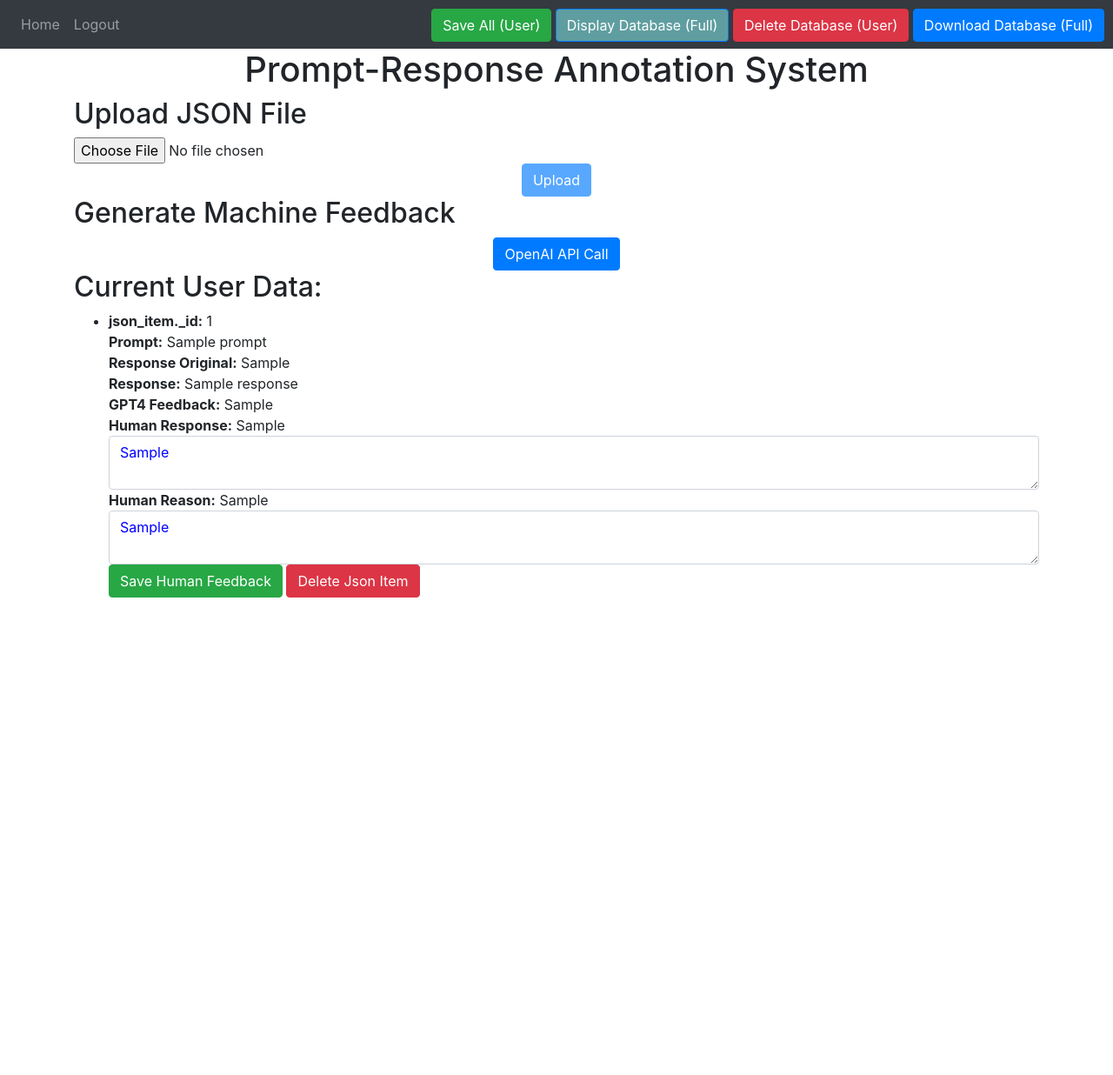
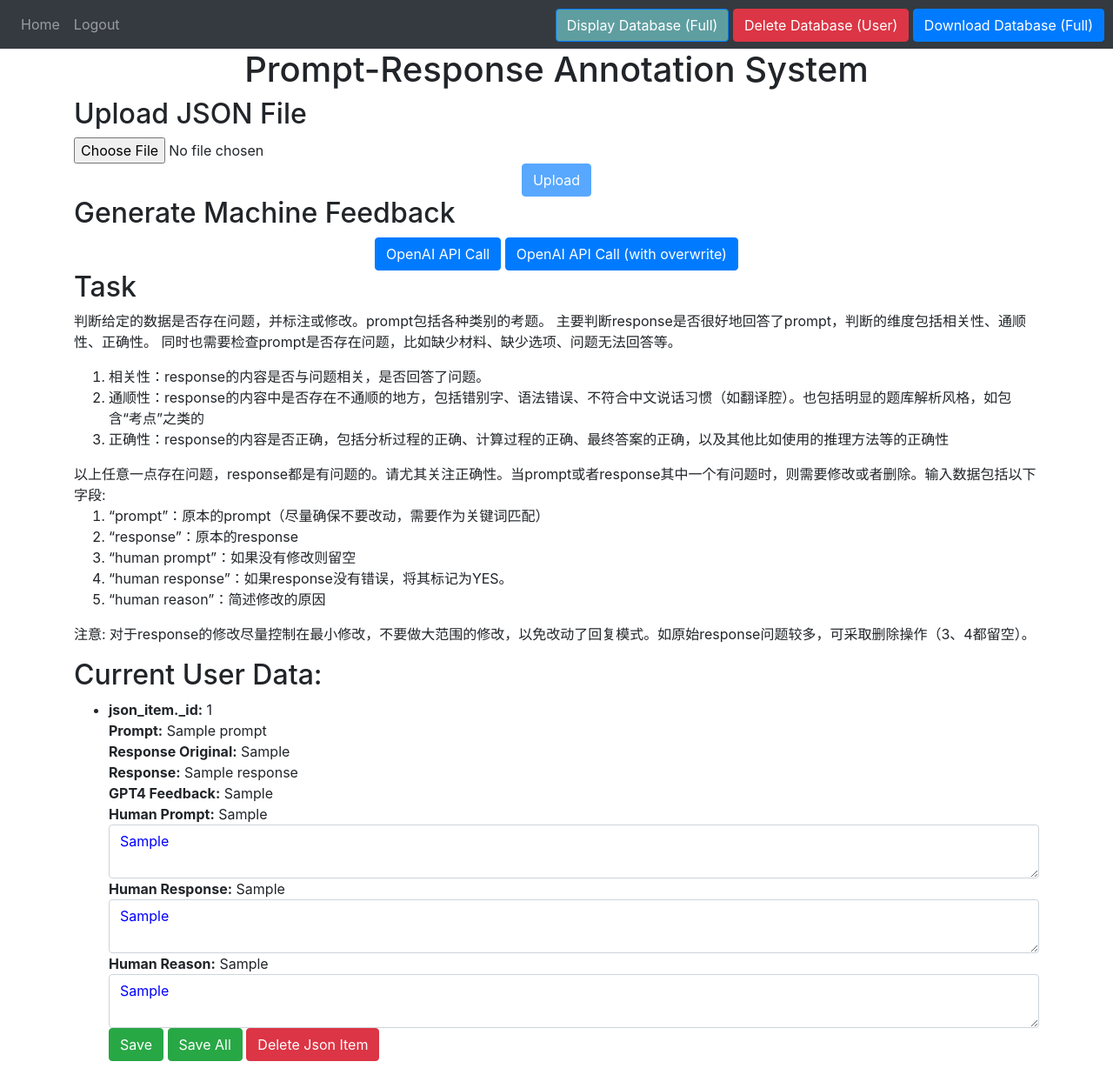
Before and after one commit to riddickzhou/openai_api_work, a Flask app: page / in a window 1280 px wide. Shown: the whole page at 87% size. Before the commit the page ends 687 px from the top, so only its background shows below. Run offline with Flask 3, Linux system fonts and the light colour scheme; a user stored in the database is signed in; a database or web service that is not in the repository returns one stand-in record (values such as "Sample title"); some libraries are stand-ins or nearby versions.

Commit message:
add 1.generate machine feedback with overwrite 2.save all Human Feedback button 3.Display task description

```diff
--- a/website/models.py
+++ b/website/models.py
@@ -7,17 +7,19 @@ class User(UserMixin):
         self.email = user_data['email']
         self.password = user_data['password']
         self.first_name = user_data['first_name']
+        self.is_admin = user_data.get('is_admin', False)
+        self.is_approved = user_data.get('is_approved', False)
 
 
 class PromptResponse:
     def __init__(self, prompt, response, original_response=None, machine_feedback=None,
-                 human_check=None, human_response=None, human_reason=None,
+                 human_check=None, human_prompt=None, human_response=None, human_reason=None,
                  user_id=None, _id=None, source=None, created_at=None, **kwargs):
         self.prompt = prompt
         self.response = response
         self.original_response = original_response
         self.machine_feedback = machine_feedback
-        self.human_check = human_check
+        self.human_prompt = human_prompt
         self.human_response = human_response
         self.human_reason = human_reason
         self.user_id = user_id
--- a/website/templates/home.html
+++ b/website/templates/home.html
@@ -45,7 +45,34 @@
 <div align="center">
     <!-- Add the "Generate Machine Feedback" button beside the "Upload" button -->
     <button id="generateMachineFeedbackButton" class="btn btn-primary">OpenAI API Call</button>
+    <button id="generateMachineFeedback2Button" class="btn btn-primary">OpenAI API Call (with overwrite)</button>
 </div>
+
+<!-- Added paragraph -->
+<h2>Task</h2>
+<p style="line-height: 1.5;">
+    判断给定的数据是否存在问题，并标注或修改。prompt包括各种类别的考题。
+    主要判断response是否很好地回答了prompt，判断的维度包括相关性、通顺性、正确性。
+    同时也需要检查prompt是否存在问题，比如缺少材料、缺少选项、问题无法回答等。
+<ol style="line-height: 1.5;">
+    <li> 相关性：response的内容是否与问题相关，是否回答了问题。</li>
+    <li>
+        通顺性：response的内容中是否存在不通顺的地方，包括错别字、语法错误、不符合中文说话习惯（如翻译腔）。也包括明显的题库解析风格，如包含“考点”之类的
+    </li>
+    <li>
+        正确性：response的内容是否正确，包括分析过程的正确、计算过程的正确、最终答案的正确，以及其他比如使用的推理方法等的正确性
+    </li>
+</ol>
+以上任意一点存在问题，response都是有问题的。请尤其关注正确性。当prompt或者response其中一个有问题时，则需要修改或者删除。输入数据包括以下字段:
+<ol style="line-height: 1.5;">
+    <li>“prompt”：原本的prompt（尽量确保不要改动，需要作为关键词匹配）</li>
+    <li>“response”：原本的response</li>
+    <li>“human prompt”：如果没有修改则留空</li>
+    <li>“human response”：如果response没有错误，将其标记为YES。</li>
+    <li>“human reason”：简述修改的原因</li>
+</ol>
+注意: 对于response的修改尽量控制在最小修改，不要做大范围的修改，以免改动了回复模式。如原始response问题较多，可采取删除操作（3、4都留空）。
+<p></p>
 
 
 <!-- Display JsonItem data -->
@@ -59,13 +86,17 @@
         <strong>Response:</strong> {{ json_item.response }}<br>
         <strong>GPT4 Feedback:</strong> {{ json_item.machine_feedback }}<br>
         <div class="human_feedback-container">
+            <strong>Human Prompt:</strong> {{ json_item.human_prompt }}<br>
+            <textarea id="human_prompt{{json_item._id}}" class="human_prompt-editable form-control"
+                      style="color: blue;">{{ json_item.human_prompt }}</textarea>
             <strong>Human Response:</strong> {{ json_item.human_response }}<br>
             <textarea id="human_response{{json_item._id}}" class="human_response-editable form-control"
                       style="color: blue;">{{ json_item.human_response }}</textarea>
             <strong>Human Reason:</strong> {{ json_item.human_reason }}<br>
             <textarea id="human_reason{{json_item._id}}" class="human_reason-editable form-control"
                       style="color: blue;">{{ json_item.human_reason }}</textarea>
-            <button class="save-button btn btn-success">Save Human Feedback</button>
+            <button class="save-button btn btn-success">Save </button>
+            <button class="save-all-button btn btn-success">Save All</button>
             <button class="delete-button btn btn-danger">Delete Json Item</button>
         </div>
     </li>
@@ -96,15 +127,81 @@
         const human_feedbackContainers = document.querySelectorAll('.human_feedback-container');
 
         human_feedbackContainers.forEach(container => {
+            const textareaHumanPrompt = container.querySelector('.human_prompt-editable');
             const textareaHumanResponse = container.querySelector('.human_response-editable');
             const textareaHumanReason = container.querySelector('.human_reason-editable');
             const saveButton = container.querySelector('.save-button');
+            const saveAllButton = container.querySelector('.save-all-button');
             const deleteButton = container.querySelector('.delete-button');
+
+            saveAllButton.addEventListener('click', function () {
+                const humanPrompt = document.querySelectorAll('.human_prompt-editable');
+                const humanResponses = document.querySelectorAll('.human_response-editable');
+                const humanReasons = document.querySelectorAll('.human_reason-editable');
+
+                let updates = [];
+                humanPrompt.forEach(textarea => {
+                    const jsonItemId = textarea.id.split('human_prompt')[1];
+                    const editedValue = textarea.value;
+                    updates.push({
+                        json_item_id: jsonItemId,
+                        field: 'human_prompt',
+                        edited_value: editedValue
+                    });
+                });
+                humanResponses.forEach(textarea => {
+                    const jsonItemId = textarea.id.split('human_response')[1];
+                    const editedValue = textarea.value;
+                    updates.push({
+                        json_item_id: jsonItemId,
+                        field: 'human_response',
+                        edited_value: editedValue
+                    });
+                });
+                humanReasons.forEach(textarea => {
+                    const jsonItemId = textarea.id.split('human_reason')[1];
+                    const editedValue = textarea.value;
+                    updates.push({
+                        json_item_id: jsonItemId,
+                        field: 'human_reason',
+                        edited_value: editedValue
+                    });
+                });
+
+
+                fetch('/save_all_json_items', {
+                    method: 'POST',
+                    body: JSON.stringify({
+                        updates: updates
+                    }),
+                    headers: {
+                        'Content-Type': 'application/json',
+                    },
+                })
+                    // .then(response => response.json())
+                    .then(response => response.text())  // <-- Change here to get the raw text response
+                    .then(text => {
+                        return JSON.parse(text);  // Then try to parse it as JSON
+                    })
+                    .then(data => {
+                        if (data.success) {
+                            alert('All human feedbacks are saved successfully.');
+                            // Refresh the page
+                            window.location.reload();
+                        } else {
+                            alert('Failed to save feedback.');
+                        }
+                    })
+                    .catch(error => {
+                        console.error('Error:', error);
+                    });
+            });
 
             // Save changes when the Save button is clicked
             saveButton.addEventListener('click', function () {
                 // Get the JSON item ID and edited human_feedback text
                 const jsonItemId = textareaHumanResponse.id.split('human_response')[1]
+                const editedHumanPrompt = textareaHumanPrompt.value;
                 const editedHumanResponse = textareaHumanResponse.value;
                 const editedHumanReason = textareaHumanReason.value;
                 console.log("textareaHumanResponse.id:", textareaHumanResponse.id);
@@ -115,6 +212,7 @@
                     method: 'POST',
                     body: JSON.stringify({
                             json_item_id: jsonItemId,
+                            edited_human_prompt: editedHumanPrompt,
                             edited_human_response: editedHumanResponse,
                             edited_human_reason: editedHumanReason
                         },
@@ -171,47 +269,6 @@
                         console.error('Error:', error);
                     });
             });
-        });
-
-
-        // Handle the "Save All" button click event
-        const saveAllButton = document.getElementById('saveAllButton');
-        saveAllButton.addEventListener('click', function () {
-            const updates = [];
-
-            const humanResponses = document.querySelectorAll('.human_response-editable');
-            const humanReasons = document.querySelectorAll('.human_reason-editable');
-
-            humanResponses.forEach(textarea => {
-                const jsonItemId = textarea.id.split('human_response')[1];
-                const editedValue = textarea.value;
-                updates.push({json_item_id: jsonItemId, field: 'human_response', edited_value: editedValue});
-            });
-
-            humanReasons.forEach(textarea => {
-                const jsonItemId = textarea.id.split('human_reason')[1];
-                const editedValue = textarea.value;
-                updates.push({json_item_id: jsonItemId, field: 'human_reason', edited_value: editedValue});
-            });
-
-            fetch('/save_all_json_items', {
-                method: 'POST',
-                body: JSON.stringify({updates: updates}),
-                headers: {
-                    'Content-Type': 'application/json',
-                },
-            })
-                .then(response => response.json())
-                .then(data => {
-                    if (data.success) {
-                        alert('All feedback saved successfully.');
-                    } else {
-                        alert('Failed to save feedback.');
-                    }
-                })
-                .catch(error => {
-                    console.error('Error:', error);
-                });
         });
 
         // Get references to the "Delete All Items" button
@@ -287,6 +344,47 @@
             }
         });
 
+        // Add an event listener to the "Generate Machine Feedback" button
+        const generateMachineFeedback2Button = document.getElementById('generateMachineFeedback2Button');
+        generateMachineFeedback2Button.addEventListener('click', function () {
+            // Display a confirmation dialog using the built-in JavaScript confirm() function
+            // const confirmed = confirm('Are you sure you want to generate machine feedback? This will overwrite all existing machine feedback.');
+            const confirmed = confirm('Are you sure you want to generate machine feedback? This WILL overwrite existing machine feedback.');
+
+            // Check if the user confirmed the action
+            if (confirmed) {
+                // Display the processing modal before starting the operation
+                showProcessingModal();
+
+                // Send a request to the server to generate machine feedback
+                fetch('/gpt/generate_machine_feedback2', {
+                    method: 'POST',
+                })
+                    .then(response => response.json())
+                    .then(data => {
+                        // Hide the processing modal when the request is complete
+                        hideProcessingModal();
+                        if (data.success) {
+                            // Refresh the page to reflect the generated machine feedback
+                            window.location.reload();
+                            // Handle the success case, such as displaying or using the generated machine feedback
+                            alert('Machine feedback generated successfully.');
+                        } else {
+                            // Handle the error case
+                            alert('Failed to generate machine feedback.');
+                        }
+                    })
+                    .catch(error => {
+                        // Hide the processing modal on error
+                        hideProcessingModal();
+                        console.error('Error:', error);
+                    });
+            } else {
+                // If the user canceled, simply refresh the page
+                window.location.reload();
+            }
+        });
+
         // Function to show the processing modal
         function showProcessingModal() {
             const modal = document.getElementById('processingModal');
@@ -306,7 +404,6 @@
 
 <div style="position: absolute; top: 10px; right: 10px;">
     <!-- Button to Save all items -->
-    <button id="saveAllButton" class="btn btn-success">Save All (User)</button>
     <!-- Button to display all items -->
     <a href="{{ url_for('views.display_database') }}" class="btn btn-primary" style="background-color: cadetblue;">Display
         Database (Full)</a>
--- a/website/views.py
+++ b/website/views.py
@@ -1,4 +1,4 @@
-from flask import Blueprint, Response, render_template, request, flash, redirect, jsonify, make_response
+from flask import Blueprint, Response, render_template, request, flash, redirect, jsonify, make_response, abort
 from . import mongo
 from flask_login import login_required, current_user
 import json
@@ -7,6 +7,8 @@ from bson import json_util
 from collections import defaultdict
 import uuid
 from datetime import datetime
+from bson import ObjectId  # Added ObjectId for converting string to ObjectId for MongoDB
+
 
 views = Blueprint('views', __name__)
 
@@ -21,8 +23,9 @@ def home():
         prompt_response = PromptResponse(
             prompt=item['prompt'],
             response=item['response'],
-            original_response=item['original_response'],
+            original_response=item.get('original_response', ''),
             machine_feedback=item.get('machine_feedback', ''),
+            human_prompt=item.get('human_prompt', ''),
             human_response=item.get('human_response', ''),
             human_reason=item.get('human_reason', ''),
             user_id=item.get('user_id', ''),
@@ -131,22 +134,15 @@ def save_json_item():
     try:
         data = request.get_json()  # Retrieve JSON data from the request body
         json_item_id = data.get('json_item_id')
+        edited_human_prompt = data.get('edited_human_prompt')
         edited_human_response = data.get('edited_human_response')
         edited_human_reason = data.get('edited_human_reason')
 
-        # print('data:', data)
-        # print('edited_human_response:', edited_human_response)
-        # print('edited_human_reason:', edited_human_reason)
-        #
-        # print('json_item_id:', json_item_id)
-
         update_document = {}
 
-        if edited_human_response !='':
-            update_document['human_response'] = edited_human_response
-
-        if edited_human_reason !='':
-            update_document['human_reason'] = edited_human_reason
+        update_document['human_prompt'] = edited_human_prompt
+        update_document['human_response'] = edited_human_response
+        update_document['human_reason'] = edited_human_reason
 
         # Update the JSON item in the MongoDB collection
         mongo.db.prompt_responses.update_one(
@@ -166,19 +162,18 @@ def save_all_json_items():
     try:
         data = request.get_json()  # Retrieve JSON data from the request body
         updates = data.get('updates', [])
+        print(updates)
 
         for update in updates:
             json_item_id = update.get('json_item_id')
             field = update.get('field')
             edited_value = update.get('edited_value')
+            update_document = {field: edited_value}
 
-            if field and edited_value.strip() != '':
-                update_document = {field: edited_value}
-
-                # Update the specific JSON item in the MongoDB collection
-                mongo.db.prompt_responses.update_one(
-                    {'_id': json_item_id, 'user_id': current_user.id},
-                    {'$set': update_document}
+            # Update the specific JSON item in the MongoDB collection
+            mongo.db.prompt_responses.update_one(
+                {'_id': json_item_id, 'user_id': current_user.id},
+                {'$set': update_document}
                 )
 
         return jsonify(success=True, message='All Changes saved')
@@ -228,3 +223,32 @@ def display_database():
     json_items = mongo.db.prompt_responses.find()
     data = [item for item in json_items]
     return render_template('display_database.html', data=data)
+
+
+
+@views.route('/newpage')
+@login_required
+def newpage():
+    return render_template('newpage.html')
+
+
+@views.route('/admin/approve_users', methods=['GET', 'POST'])
+@login_required
+def approve_users():
+    if not current_user.is_admin:
+        abort(403)  # Forbidden
+
+    if request.method == 'POST':
+        user_id = request.form.get('user_id')
+        user_data = mongo.db.users.find_one({'_id': ObjectId(user_id)})
+        if user_data:
+            mongo.db.users.update_one({'_id': ObjectId(user_id)}, {'$set': {'is_approved': True}})
+
+    unapproved_users = mongo.db.users.find({'is_approved': False})
+    return render_template('admin/approve_users.html', unapproved_users=unapproved_users)
+
+
+# @views.before_request
+# def check_approved():
+#     if not current_user.is_anonymous and not current_user.is_approved and request.endpoint not in ['login', 'register', 'static']:
+#         return render_template('awaiting_approval.html', user=current_user)
```
Also changed, not shown: website/gpt.py (+24 -1 lines).
